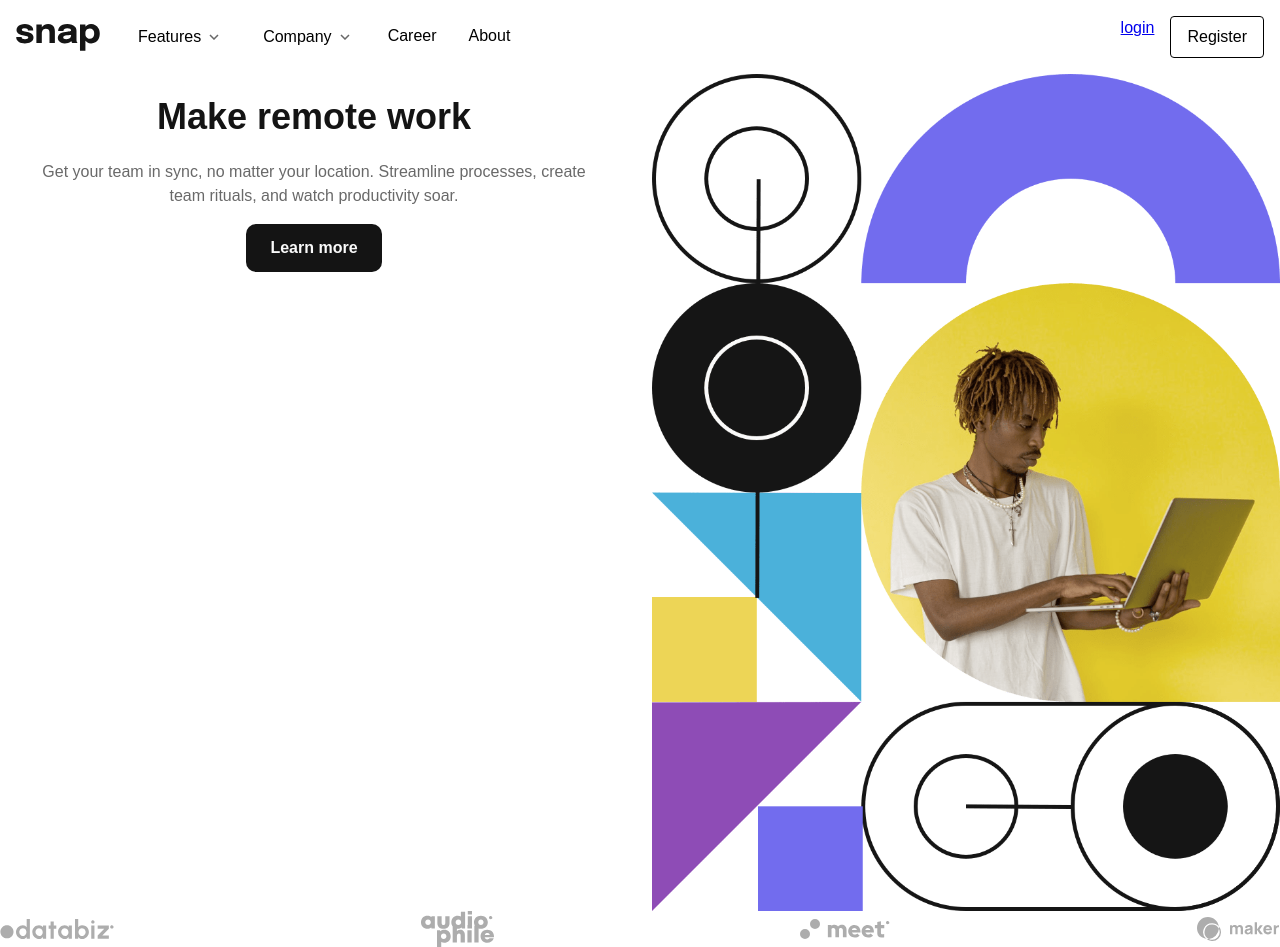
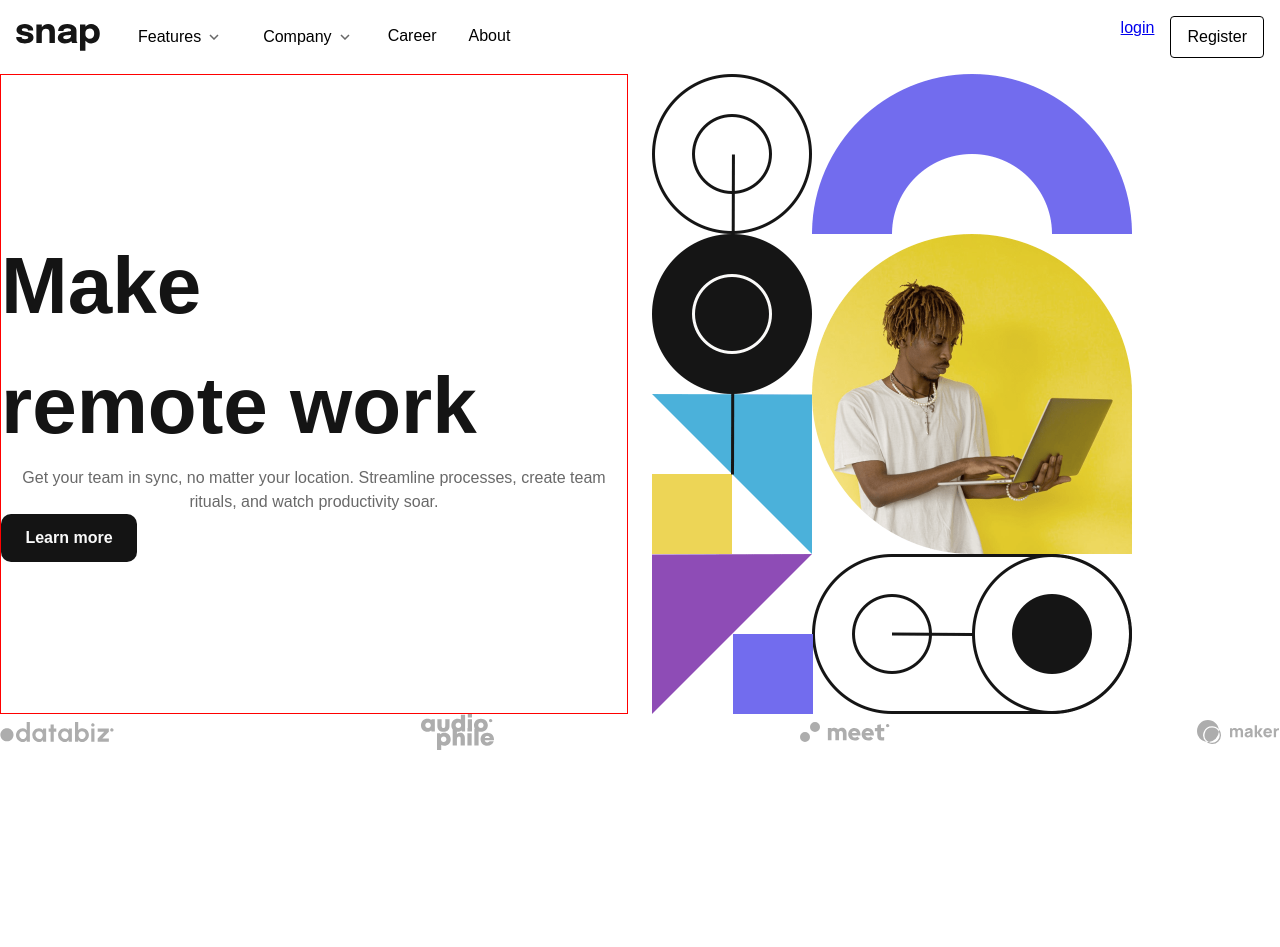
Before and after one commit to mayor-creator/dropdown_navigation_app, a React (Vite) app: page / in a window 1280 px wide. After the commit the page ends 800 px from the top, so only its background shows below. Built offline with nearby package versions, Linux system fonts and the light colour scheme.

Commit message:
Refactor NavBar and Header components for improved layout and responsiveness; adjust styles for TitleContainer and ImageContainer, and remove unnecessary margin from AuthLinks.

```diff
--- a/src/component/header/Header.tsx
+++ b/src/component/header/Header.tsx
@@ -82,7 +82,6 @@ const NavList = styled.ul`
 `;
 
 const AuthLinks = styled.div`
-	// margin-top: 1rem;
 
 	@media (min-width: 768px) {
 		display: flex;
@@ -169,3 +168,6 @@ export const Header = () => {
 		</HeaderContainer>
 	);
 };
+
+// width: 480px
+// height: 640px
--- a/src/component/navbar/NavBar.tsx
+++ b/src/component/navbar/NavBar.tsx
@@ -14,6 +14,11 @@ const TitleContainer = styled.div`
 	@media (min-width: 758px){
 		grid-column-start: 1;
     grid-row-start: 1;
+		justify-content: center;
+		gap: 0rem;
+		padding: 0rem;
+		align-items: flex-start;
+		border: 1px solid red;
 	}
 `;
 
@@ -22,6 +27,12 @@ const Title = styled.h1`
 	font-size: 2.25rem;
 	font-weight: 700;
 	color: var(--color-gray-950);
+
+	@media (min-width: 758px){
+		text-align: start;
+		font-size: 5rem;
+		font-weight: bold;
+	}
 `;
 
 const Message = styled.p`
@@ -58,6 +69,9 @@ const ImageContainer = styled.div`
 	@media (min-width: 758px){
 		grid-column-start: 2;
     grid-row-start: 1;
+		width: 100%;
+		max-width: 480px;
+		height: auto;
 	}
 `;
 
```
